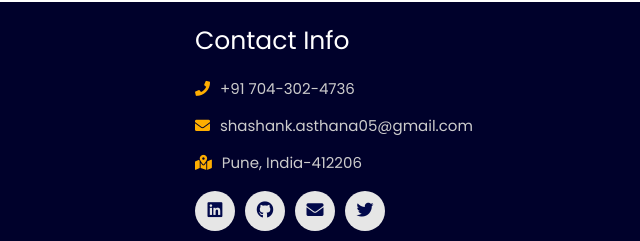
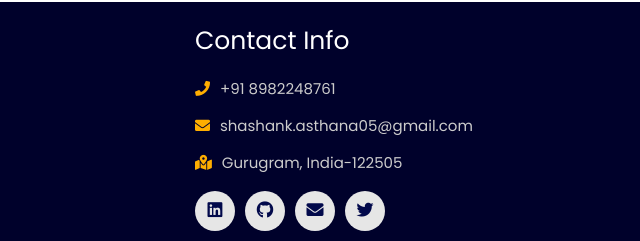
Before and after one commit to Asthanaji05/prtfl, a plain HTML site: page 404.html in a window 1280 px wide. Shown: the part 688-929 px from the top of the page, 640-1280 px from the left. Drawn offline with nearby package versions, Linux system fonts and the light colour scheme.

Commit message:
address changes

```diff
--- a/404.html
+++ b/404.html
@@ -77,9 +77,9 @@
 
       <div class="box">
           <h3>contact info</h3>
-          <p> <i class="fas fa-phone"></i>+91 704-302-4736</p>
+          <p> <i class="fas fa-phone"></i>+91 8982248761</p>
           <p> <i class="fas fa-envelope"></i>shashank.asthana05@gmail.com</p>
-          <p> <i class="fas fa-map-marked-alt"></i>Pune, India-412206</p>
+          <p> <i class="fas fa-map-marked-alt"></i>Gurugram, India-122505</p>
           <div class="share">
 
               <a href="https://www.linkedin.com/in/s-asthanaji/" class="fab fa-linkedin" target="_blank"></a>
```
Also changed, not shown: experience/index.html (+2 -2 lines).
